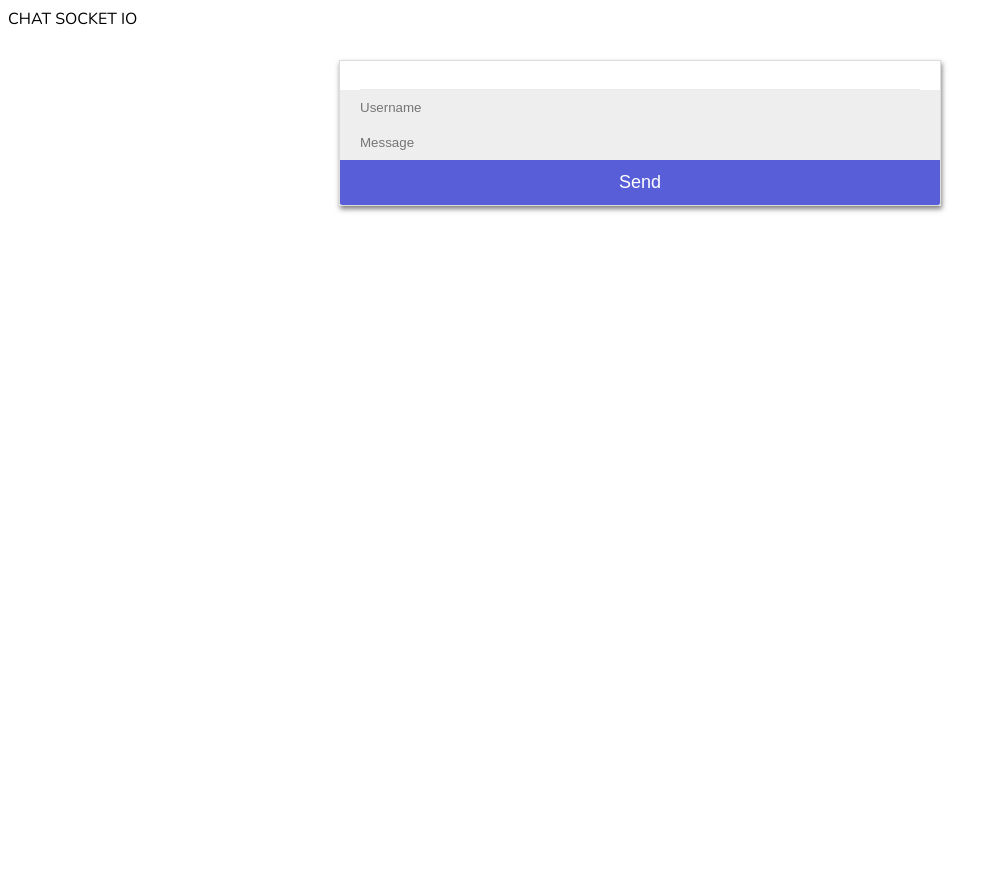
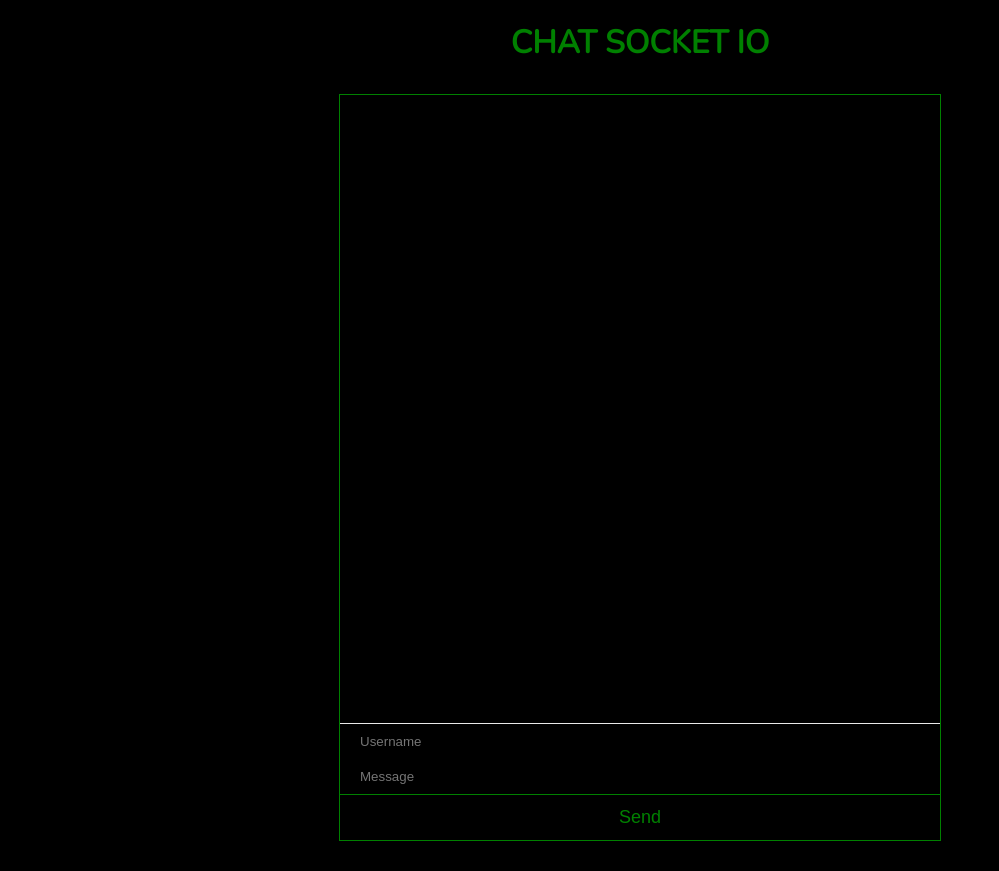
Before and after one commit to CesarChavezNava/chat_socket_io, a website: page public/index.html in a window 1280 px wide. Shown: the whole page, without its empty margins (0-999 px from the left). Before the commit the page ends 800 px from the top, so only its background shows below. Drawn offline with nearby package versions, Linux system fonts and the light colour scheme; no server answers.

Commit message:
css and validation text

```diff
--- a/public/chat.js
+++ b/public/chat.js
@@ -8,10 +8,12 @@ let output = document.getElementById('output');
 let actions = document.getElementById('actions');
 
 send.addEventListener('click', () => {
-    socket.emit('chat:message', {
-        username: username.value,
-        message: message.value
-    })
+    if(username.value && message.value) {
+        socket.emit('chat:message', {
+            username: username.value,
+            message: message.value
+        })
+    }
 })
 
 message.addEventListener('keypress', () => {
@@ -19,8 +21,8 @@ message.addEventListener('keypress', () => {
 })
 
 socket.on('chat:message', (data) => {
-    actions.innerHTML = '';
-  output.innerHTML += `<p><b>${data.username}<b>: <i>${data.message}</i></p>`;
+  actions.innerHTML = '';
+  output.innerHTML += `<p> >> <b>${data.username}<b>: <span>${data.message}</span></p>`;
   message.value = '';
 })
 
--- a/public/index.html
+++ b/public/index.html
@@ -11,8 +11,8 @@
     <link rel="stylesheet" href="main.css" />
 </head>
 <body>
-    CHAT SOCKET IO
-
+    <center><h1>CHAT SOCKET IO</h1></center>
+    <div>
         <div id="chat-container">
             <div id="chat-window">
                 <div id="output" class="output"></div>
@@ -22,6 +22,11 @@
             <input type="text" id="message" placeholder="Message">
             <button id="send">Send</button>
         </div>
+        <div class="users-container">
+
+        </div>
+    </div>
+
 
     <script src="/socket.io/socket.io.js"></script>
     <script src="chat.js"></script>
--- a/public/main.css
+++ b/public/main.css
@@ -1,25 +1,37 @@
 body {
+    background-color: #000;
     font-family: 'Nunito', sans-serif;
+}
+
+h1 {
+    color: green;
 }
 
 #chat-container {
     max-width: 600px;
     margin:  30px auto;
-    border: 1px solid #ddd;
+    border: 1px solid green;
     box-shadow: 1px 3px 5px rgba(0 , 0, 0, .5);
 }
 
 #chat-window {
+    min-height: 600px;
+    max-height: 600px;
+    max-width: 600px;
     padding: 14px 0;
-    margin: 0 20px;
     border-bottom: 1px solid #e9e9e9;
     color: #555;
+    overflow-y: scroll;
 }
 
 #output p {
     color: #aaa;
     padding: 14px 0;
     margin: 0 20px;
+}
+
+#output span {
+    color: green;
 }
 
 #actions p {
@@ -33,17 +45,35 @@ input {
     padding: 10px 20px;
     box-sizing: border-box;
     border: 0;
-    background: #eee;
+    background: #000;
+    color: #fff;
     display: block;
     width: 100%;
 }
 
 button {
-    background: #575ed8;
-    color: #fff;
+    background: #000;
+    color: green;
+    border: 0;
+    border-top: 1px solid green;
     font-size: 18px;
-    border: 0;
     padding:  12px 0;
     width: 100%;
     border-radius: 0 0 2px 2px;
 }
+
+#chat-window::-webkit-scrollbar {
+    width: 10px;
+}
+
+#chat-window::-webkit-scrollbar-track {
+    background: #000;
+}
+
+#chat-window::-webkit-scrollbar-thumb {
+    background: green;
+}
+
+#chat-window::-webkit-scrollbar-thumb:hover {
+    background: green;
+}
```
Lines whose indentation alone changed are shown as unchanged.
